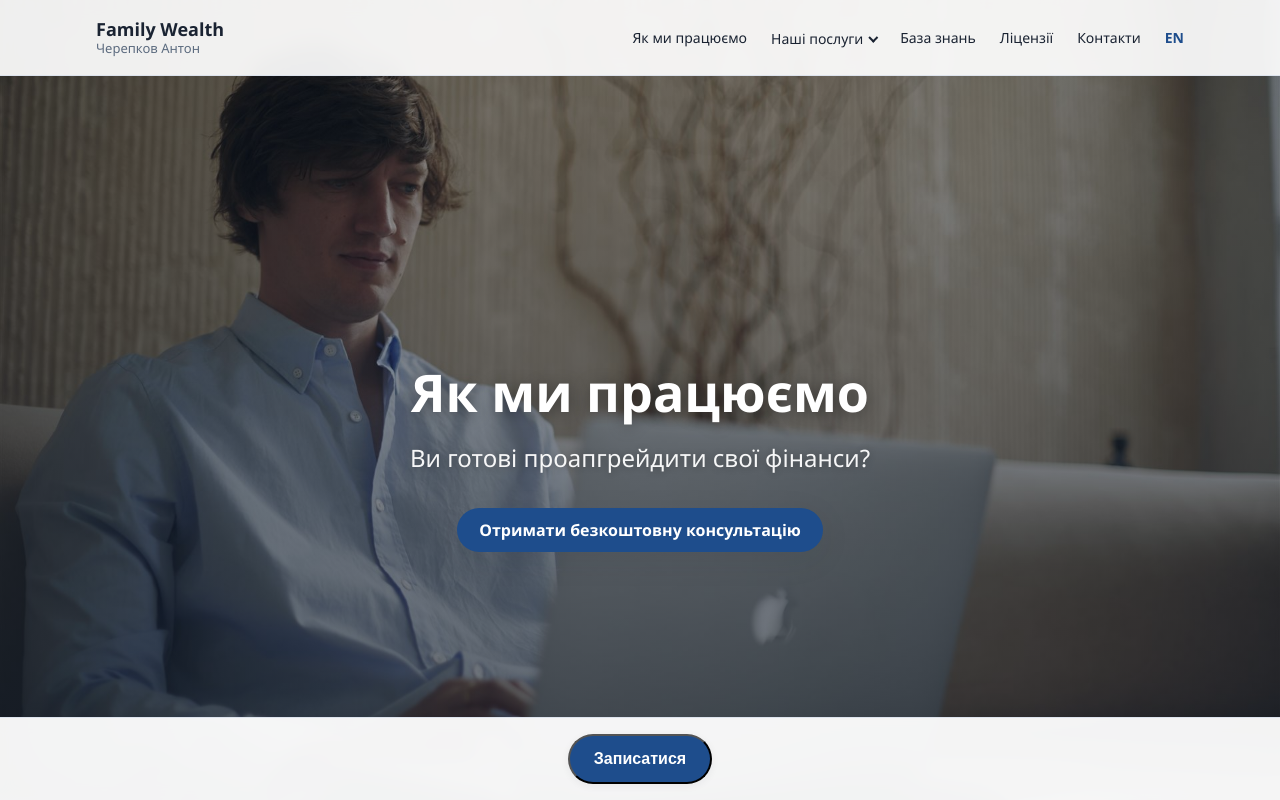
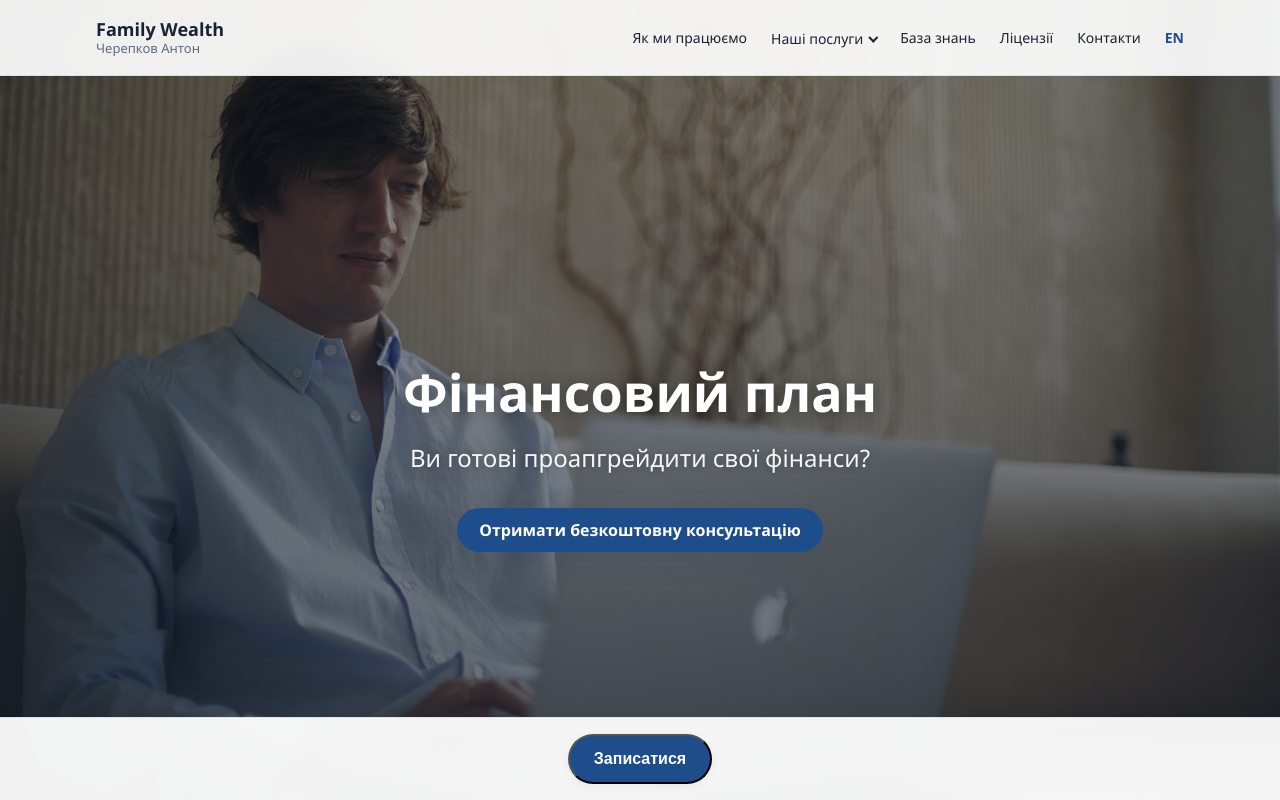
Before and after one commit to anton-cheg-pro/ifa, a React (Vite) app in the folder frontend/: page /uk/services/financial-plan in a window 1280 px wide. Before the commit this address led to /uk/how-we-work. Shown: the top 800 px of the page. Built offline with nearby package versions, Linux system fonts and the light colour scheme.

Commit message:
Serve financial-plan and how-we-work as same page with different hero titles.
Co-authored-by: Cursor <cursoragent@cursor.com>

```diff
--- a/frontend/src/App.tsx
+++ b/frontend/src/App.tsx
@@ -19,8 +19,8 @@ export default function App() {
       <Routes>
         <Route path="/" element={<Navigate to="/uk" replace />} />
         <Route path="/uk" element={<HomePage />} />
-        <Route path="/uk/how-we-work" element={<HowWeWorkPage />} />
-        <Route path="/uk/services/financial-plan" element={<Navigate to="/uk/how-we-work" replace />} />
+        <Route path="/uk/how-we-work" element={<HowWeWorkPage variant="how-we-work" />} />
+        <Route path="/uk/services/financial-plan" element={<HowWeWorkPage variant="financial-plan" />} />
         <Route path="/uk/services/:slug" element={<MagazineServicePage />} />
         <Route path="/uk/licenses" element={<LicensesPage />} />
         <Route path="/uk/knowledge" element={<KnowledgePage />} />
--- a/frontend/src/content/howWeWorkPage.ts
+++ b/frontend/src/content/howWeWorkPage.ts
@@ -1,6 +1,12 @@
+export type HowWeWorkVariant = "how-we-work" | "financial-plan";
+
+export const howWeWorkHeroTitles: Record<HowWeWorkVariant, string> = {
+  "how-we-work": "Як ми працюємо",
+  "financial-plan": "Фінансовий план",
+};
+
 export const howWeWorkPage = {
   hero: {
-    title: "Як ми працюємо",
     subtitle: "Ви готові проапгрейдити свої фінанси?",
     imageAlt: "Фінансове консультування",
   },
--- a/frontend/src/content/uk.ts
+++ b/frontend/src/content/uk.ts
@@ -17,7 +17,7 @@ export const nav = {
 };
 
 export const servicesNav = [
-  { label: "Фінансовий план", path: "/uk/how-we-work" },
+  { label: "Фінансовий план", path: "/uk/services/financial-plan" },
   { label: "Друга думка", path: "/uk/services/second-opinion" },
   { label: "Накопичення на освіту", path: "/uk/services/education-savings" },
   { label: "Податкове консультування", path: "/uk/services/tax-consulting" },
--- a/frontend/src/pages/HowWeWorkPage.tsx
+++ b/frontend/src/pages/HowWeWorkPage.tsx
@@ -1,5 +1,11 @@
+import { useEffect } from "react";
 import { PageLayout } from "../components/layout/PageLayout";
-import { howWeWorkPage } from "../content/howWeWorkPage";
+import {
+  howWeWorkPage,
+  howWeWorkHeroTitles,
+  type HowWeWorkVariant,
+} from "../content/howWeWorkPage";
+import { site } from "../content/uk";
 import {
   HowWeWorkHero,
   HowWeWorkPricing,
@@ -21,13 +27,25 @@ const images = {
   anton886: `${base}anton-886.jpg`,
 };
 
-export function HowWeWorkPage() {
+type HowWeWorkPageProps = {
+  variant?: HowWeWorkVariant;
+};
+
+export function HowWeWorkPage({ variant = "how-we-work" }: HowWeWorkPageProps) {
   const { intro, step1, step2, step3 } = howWeWorkPage;
+  const heroTitle = howWeWorkHeroTitles[variant];
+
+  useEffect(() => {
+    document.title = `${heroTitle} — ${site.name}`;
+    return () => {
+      document.title = site.name;
+    };
+  }, [heroTitle]);
 
   return (
     <PageLayout>
       <div className="how-we-work-page home-magazine">
-        <HowWeWorkHero />
+        <HowWeWorkHero heroTitle={heroTitle} />
 
         <HowWeWorkSplit
           photoRight
--- a/frontend/src/sections/how-we-work/HowWeWorkSections.tsx
+++ b/frontend/src/sections/how-we-work/HowWeWorkSections.tsx
@@ -19,7 +19,7 @@ type HowWeWorkSplitProps = {
   showCta?: boolean;
 };
 
-export function HowWeWorkHero() {
+export function HowWeWorkHero({ heroTitle }: { heroTitle: string }) {
   const { hero, heroCtaLabel } = howWeWorkPage;
 
   return (
@@ -27,7 +27,7 @@ export function HowWeWorkHero() {
       <img src={images.hero} alt={hero.imageAlt} className="how-we-work-hero__image" />
       <div className="how-we-work-hero__overlay" aria-hidden="true" />
       <div className="how-we-work-hero__content">
-        <h1 className="how-we-work-hero__title">{hero.title}</h1>
+        <h1 className="how-we-work-hero__title">{heroTitle}</h1>
         <p className="how-we-work-hero__subtitle">{hero.subtitle}</p>
         <ConsultationCta source="how-we-work-hero" className="how-we-work-hero__cta">
           {heroCtaLabel}
```
